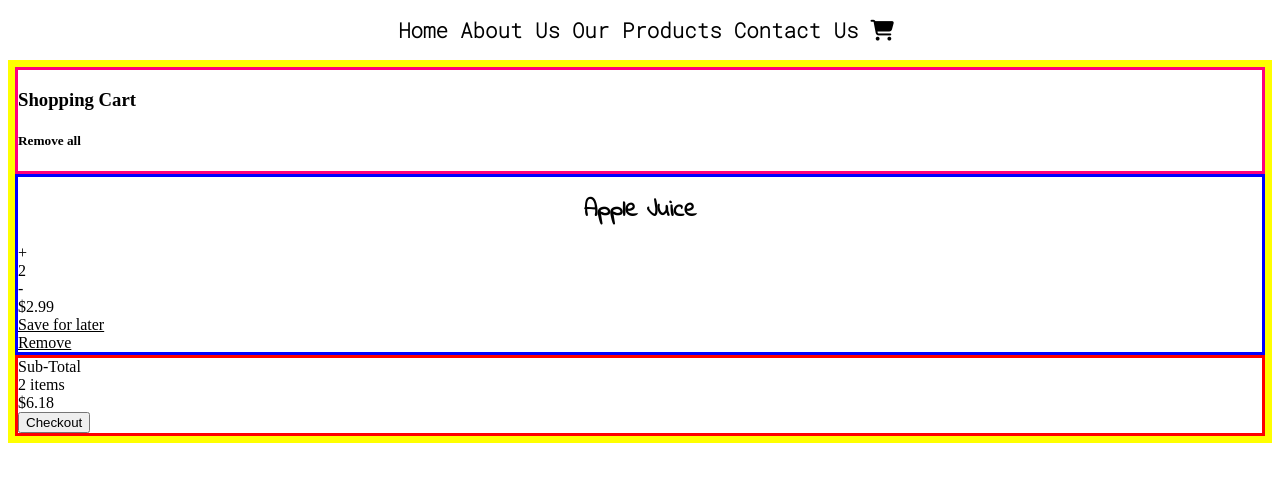
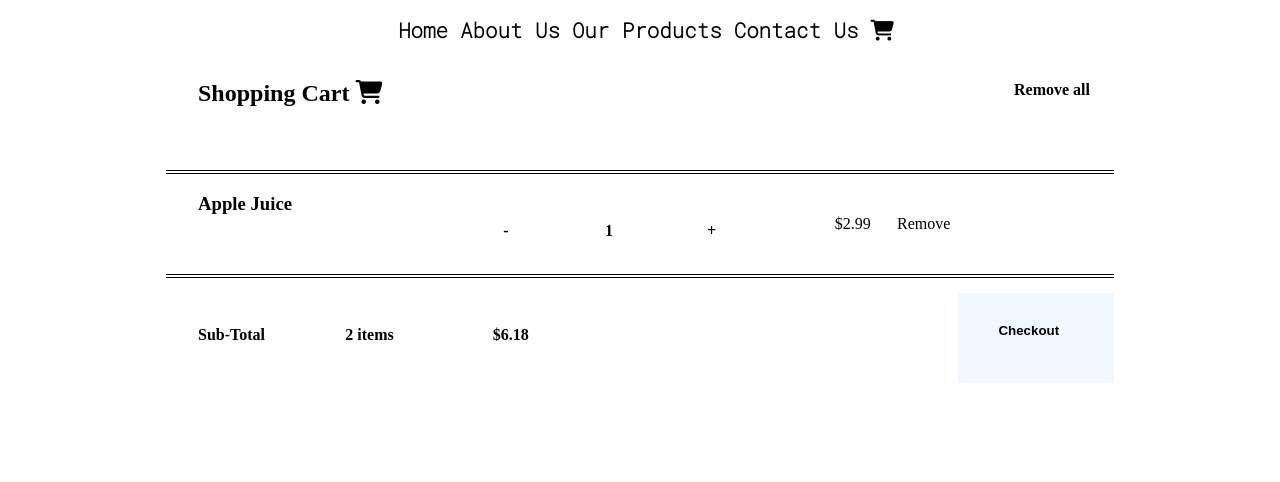
Before and after one commit to Emna747/ecommerce-product-page, a plain HTML site: page shoopingcart.html in a window 1280 px wide. Drawn offline with Linux system fonts and the light colour scheme; a web font is replaced by a local one.

Commit message:
CSS Updates

```diff
--- a/shoopingcart.html
+++ b/shoopingcart.html
@@ -27,24 +27,24 @@
       </nav>
       <div class="shooping-cart">
       <div class="Cart-Container">
-        <div class="Header">
-          <h3 class="Heading">Shopping Cart</h3>
-          <h5 class="Action">Remove all</h5>
-        </div></div>
+
+          <h2 class="Heading">Shopping Cart <i class="fa-solid fa-cart-shopping"></i></h2>
+          <h4 class="Action">Remove all</h4>
+        </div>
 
         <div class="Cart-Items">
           <div class="about">
-            <h1 class="title">Apple Juice</h1>
+            <h3 class="title">Apple Juice</h3>
           </div>
           <div class="counter">
+            <div class="btn">-</div>
+            <div class="count">1</div>
             <div class="btn">+</div>
-            <div class="count">2</div>
-            <div class="btn">-</div>
           </div>
           <div class="prices">
             <div class="amount">$2.99</div>
-            <div class="save"><u>Save for later</u></div>
-            <div class="remove"><u>Remove</u></div>
+
+            <div class="remove">Remove</div>
           </div>
         </div>
         <div class="checkout">
@@ -53,7 +53,7 @@
               <div class="items">2 items</div>
             <div class="total-amount">$6.18</div>
           </div>
-          <button class="button">Checkout</button>
+          <button class="Checkout-button">Checkout</button>
         </div></div>
 
   </body>
--- a/style.css
+++ b/style.css
@@ -144,7 +144,6 @@ footer {
   display: flex;
   flex-wrap: nowrap;
   flex-direction: row-reverse;
-
   margin-top: 3em;
   margin-bottom: 3em;
 }
@@ -168,21 +167,137 @@ footer {
   height: 20vh;
 }
 .shooping-cart {
-  border: yellow 7px solid;
+  height: 330px;
+  margin-top: 6em;
+  width: 75%;
+  margin: 0 auto;
+}
+.Cart-Container {
+  display: grid;
+  grid-template-columns: 1fr 1fr;
+  height: 110px;
+  padding-left: 2em;
+}
+.Cart-Container h4 {
+  display: grid;
+  justify-self: end;
+  padding-right: 1.5em;
+}
+.Cart-Items {
+  border-top: 4px black double;
+  display: grid;
+  grid-template-columns: 1fr 1fr 1fr;
+  justify-content: space-evenly;
+  height: 100px;
+  padding-left: 2em;
+}
+
+.counter {
+  display: grid;
+  grid-template-columns: 1fr 1fr 1fr;
+  justify-content: space-between;
+
+  padding-top: 3em;
+  font-weight: bold;
+}
+.prices {
+  display: flex;
+  flex-flow: row nowrap;
+  justify-content: space-evenly;
+  align-self: center;
+  width: 55%;
+}
+.checkout {
+  border-top: 4px black double;
+  display: grid;
+  grid-template-columns: 1fr 1fr;
+  height: 120px;
+}
+.total {
+  display: grid;
+  grid-template-columns: 1fr 1fr 1fr;
+  justify-content: space-evenly;
+  padding-left: 2em;
+  padding-top: 3em;
+  font-weight: bold;
+}
+.Checkout-button {
+  display: grid;
+  justify-self: end;
+  padding-right: 1.5em;
+  width: 33%;
+  height: 90px;
+  background-color: aliceblue;
+  border: none;
+  text-align: center;
+  font-weight: bold;
+  padding-top: 30px;
+  margin-top: 15px;
+}
+/*
+.shooping-cart {
+  border: black 4px solid;
+
   display: flex;
   flex-direction: column;
+  padding-top: 3em;
+  margin: 0 auto;
+  max-width: 60%;
+  height: 300px;
 }
 .Cart-Container {
-  border: #ff007b 3px solid;
+  height: 100px;
+  display: grid;
+  grid-template-columns: 1fr 1fr;
+  gap: 18em;
+  padding-left: 2em;
+}
 
+.Cart-Items {
+  border-top: 3px black solid;
+  display: grid;
+  grid-template-columns: 1fr 1fr 1fr;
+  gap: 6em;
+  height: 100px;
 }
-.Cart-Items {
-  border: blue 3px solid;
+.about {
+  padding-left: 2em;
+  margin-top: 1em;
+}
+.counter {
+  display: flex;
+  flex-flow: row nowrap;
+  justify-content: space-around;
+  margin-left: 4em;
+  margin-top: 2em;
+}
+.prices {
+  display: flex;
+  flex-flow: row nowrap;
+  justify-content: space-around;
+  margin-top: 2em;
 }
 
 .checkout {
-  border: red 3px solid;
+  height: 100px;
+  border-top: 3px black solid;
+  background-color: aliceblue;
+  padding-top: 10px;
 }
+.total {
+  display: grid;
+  grid-template-columns: 1fr 1fr 1fr;
+  padding-left: 2em;
+  padding-top: 2em;
+  border: #ff007b 2px solid;
+}
+.button {
+  border: #ff007b 2px solid;
+  border-radius: 10%;
+  display: flex;
+  align-content: flex-end;
+}*/
+
 @media (max-width: 50em) {
   nav {
     display: flex;
```
